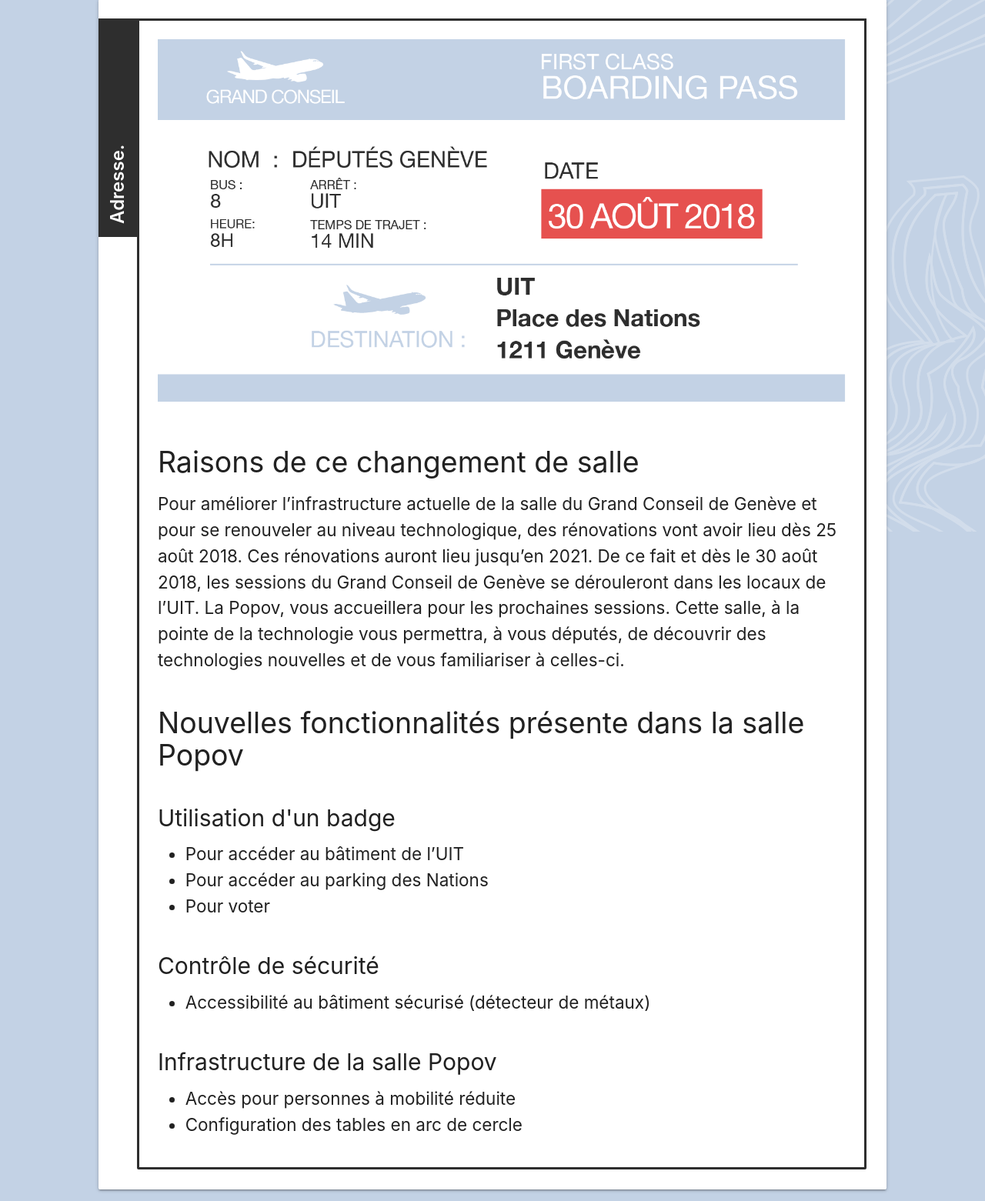
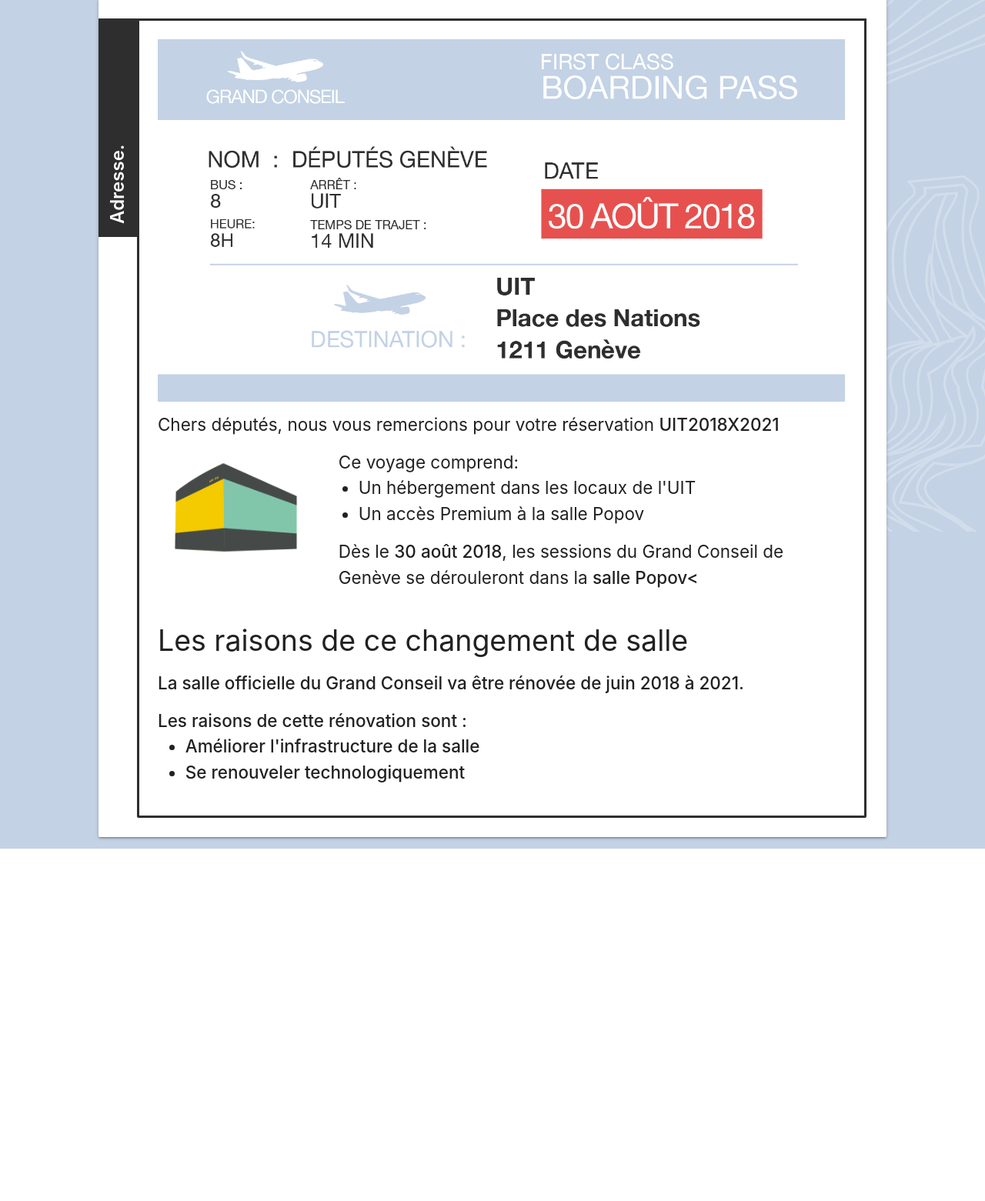
Before and after one commit to TeamExtraMuros/webapp, a PHP site: page /html/etape1.html in a window 1280 px wide. Shown: the part 309-1870 px from the top of the page at 77% size. After the commit the page ends 1412 px from the top, so only its background shows below. Run offline with PHP 8.4, Linux system fonts and the light colour scheme.

Commit message:
Correction contenu etape1 partie1

```diff
--- a/html/etape1.html
+++ b/html/etape1.html
@@ -62,21 +62,28 @@
         <div class="card-content toRight">
             <img class="responsive-img hideOnMobile" id="img-billetAvion" src="../img/billetAvion.png" />
             <img class="responsive-img hideOnDesktop" id="img-billetMobile" src="../img/billetMobile.png" />
-            <h3>Raisons de ce changement de salle</h3>
-            <p>
-                Pour améliorer l’infrastructure actuelle de la salle du Grand Conseil de Genève et pour se renouveler au niveau technologique, des rénovations vont avoir lieu dès 25 août 2018. Ces rénovations auront lieu jusqu’en 2021. De ce fait et dès le 30 août 2018, les sessions du Grand Conseil de Genève se dérouleront dans les locaux de l’UIT. La Popov, vous accueillera pour les prochaines sessions. Cette salle, à la pointe de la technologie vous permettra, à vous députés, de découvrir des technologies nouvelles et de vous familiariser à celles-ci.
-            </p>
-            <h3>Nouvelles fonctionnalités présente dans la salle Popov</h3>
+
+            <p>Chers députés, nous vous remercions pour votre réservation <strong>UIT2018X2021</strong></p>
+            <div class="row">
+              <div class="col l3">
+                <img src="../img/icon/batimentUIT.png" alt="Icon batiment UIT" class="icon-etape1">
+              </div>
+              <div class="col l9">
+                <ul>
+                  <p>Ce voyage comprend:</p>
+                  <li>Un hébergement dans les locaux de l'UIT</li>
+                  <li>Un accès Premium à la salle Popov</li>
+                </ul>
+                <p>Dès le <strong>30 août 2018</strong>, les sessions du Grand Conseil de Genève se dérouleront dans la <strong>salle Popov<</p>
+              </div>
+            </div>
+
+            <h3>Les raisons de ce changement de salle</h3>
+            <p>La salle officielle du Grand Conseil va être rénovée de juin 2018 à 2021.</p>
             <ul>
-                <h4>Utilisation d'un badge</h4>
-                <li>Pour accéder au bâtiment de l’UIT</li>
-                <li>Pour accéder au parking des Nations</li>
-                <li>Pour voter</li>
-                <h4>Contrôle de sécurité</h4>
-                <li>Accessibilité au bâtiment sécurisé (détecteur de métaux)</li>
-                <h4>Infrastructure de la salle Popov</h4>
-                <li>Accès pour personnes à mobilité réduite</li>
-                <li>Configuration des tables en arc de cercle</li>
+              <p>Les raisons de cette rénovation sont :</p>
+              <li>Améliorer l'infrastructure de la salle</li>
+              <li>Se renouveler technologiquement</li>
             </ul>
         </div>
     </div>
--- a/styles/main.css
+++ b/styles/main.css
@@ -160,7 +160,10 @@
     font-weight: bold;
     padding: 15px 5px 0px 5px;
 }
-
+/* Etape 1*/
+.icon-etape1{
+  width: 90%;
+}
 /* Etape 2 */
 
 .info-annexe {
```
Also changed, not shown: img/icon/acces.png (added), img/icon/badge.png (added), img/icon/batimentUIT.png (added), img/icon/entree.png (added).
